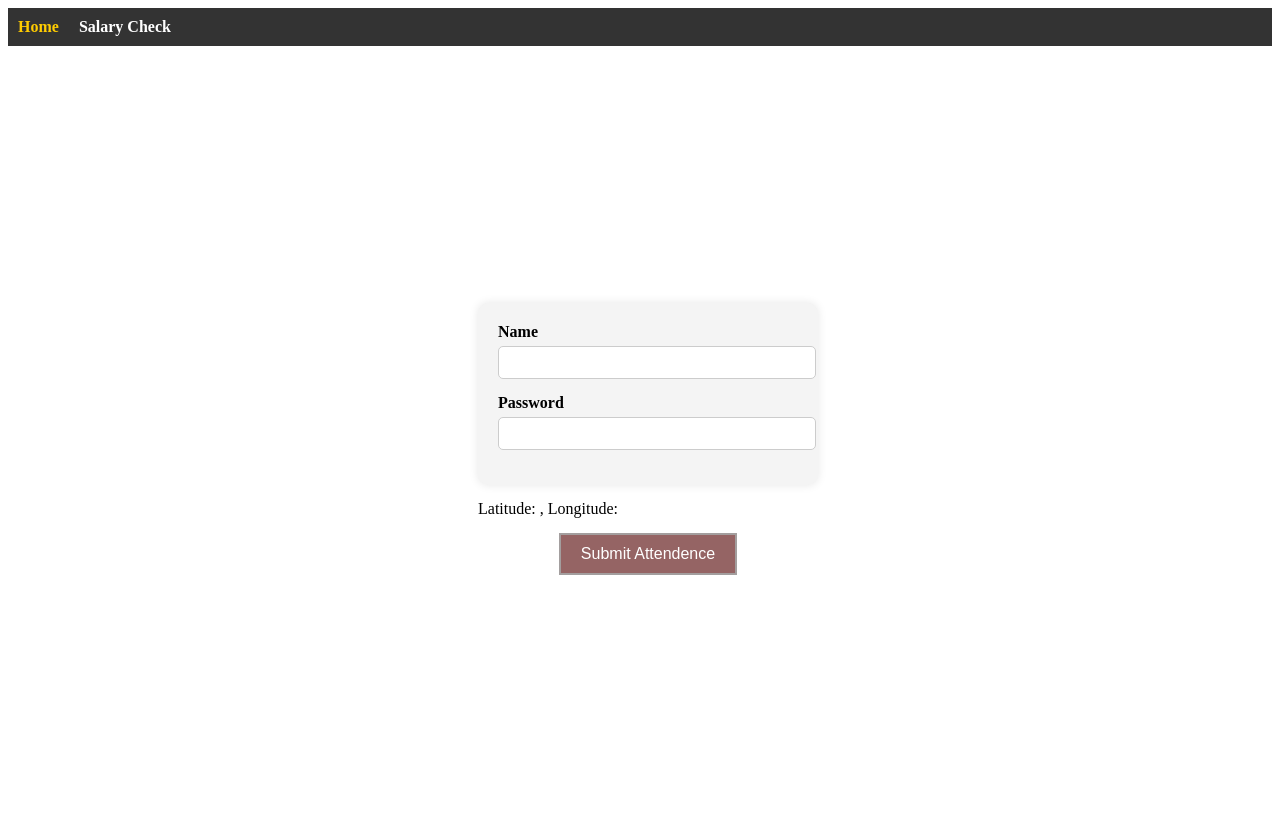
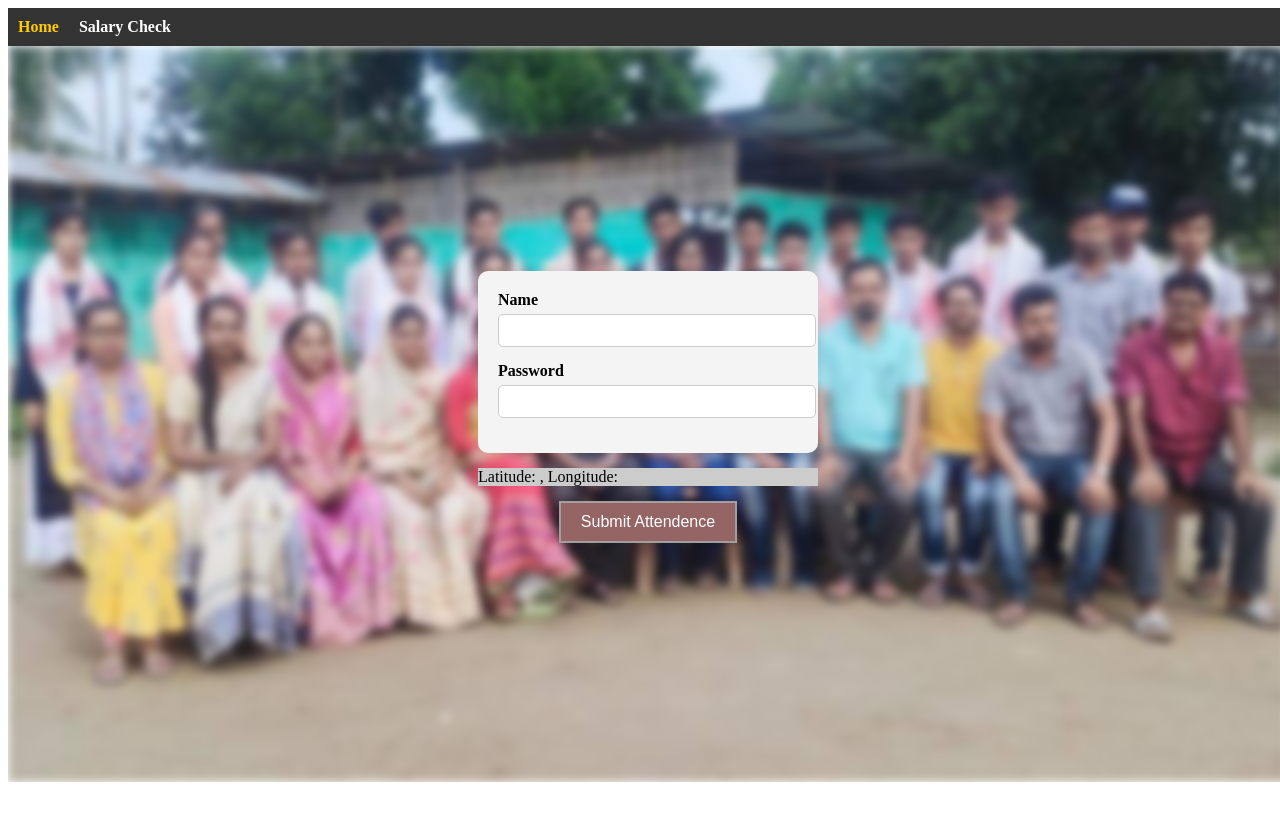
Before and after one commit to fardin-developer/attendence-taker-with-location, a React (Vite) app in the folder frontend/: page / in a window 1280 px wide. Shown: the top 820 px of the page. Built offline with nearby package versions, Linux system fonts and the light colour scheme.

Commit message:
pic added

```diff
--- a/frontend/src/Attendance.css
+++ b/frontend/src/Attendance.css
@@ -1,17 +1,41 @@
 .Home {
+    position: relative;
     width: 100vw;
-    height: 100vh;
+    height: 92vh;
     display: flex;
     align-items: center;
     justify-content: center;
+    overflow: hidden;
 }
-#submitButton{
+
+.Home::before {
+    content: "";
+    position: absolute;
+    top: 0;
+    left: 0;
+    width: 100%;
+    height: 100%;
+    background: url('/bgSchool.jpg') center/cover;
+    /* -webkit-filter: blur(15px);
+    -moz-filter: blur(15px);
+    -o-filter: blur(15px);
+    -ms-filter: blur(15px); */
+    filter: blur(5px);
+    z-index: -1; /* Place the pseudo-element behind the content */
+}
+
+.Home > div {
+    z-index: 1; /* Ensure the content is above the pseudo-element */
+}
+
+#submitButton {
     cursor: pointer;
     margin-top: 15px;
     border: 2px solid rgb(163, 158, 158);
 
 }
-#submitButton:hover{
+
+#submitButton:hover {
     cursor: pointer;
     background: #51de49;
     border-radius: 5px;
@@ -75,6 +99,8 @@ input[type="password"] {
         border: 1px solid #ccc;
     }
 }
-#map{
+
+#map {
     margin-top: 15px;
+    background-color: #ccc;
 }
--- a/frontend/src/navbar.css
+++ b/frontend/src/navbar.css
@@ -1,4 +1,5 @@
 .navbar {
+  width: 100vw;
   background-color: #333;
   padding: 10px;
 }
```
Also changed, not shown: frontend/public/bgSchool.jpg (added).
